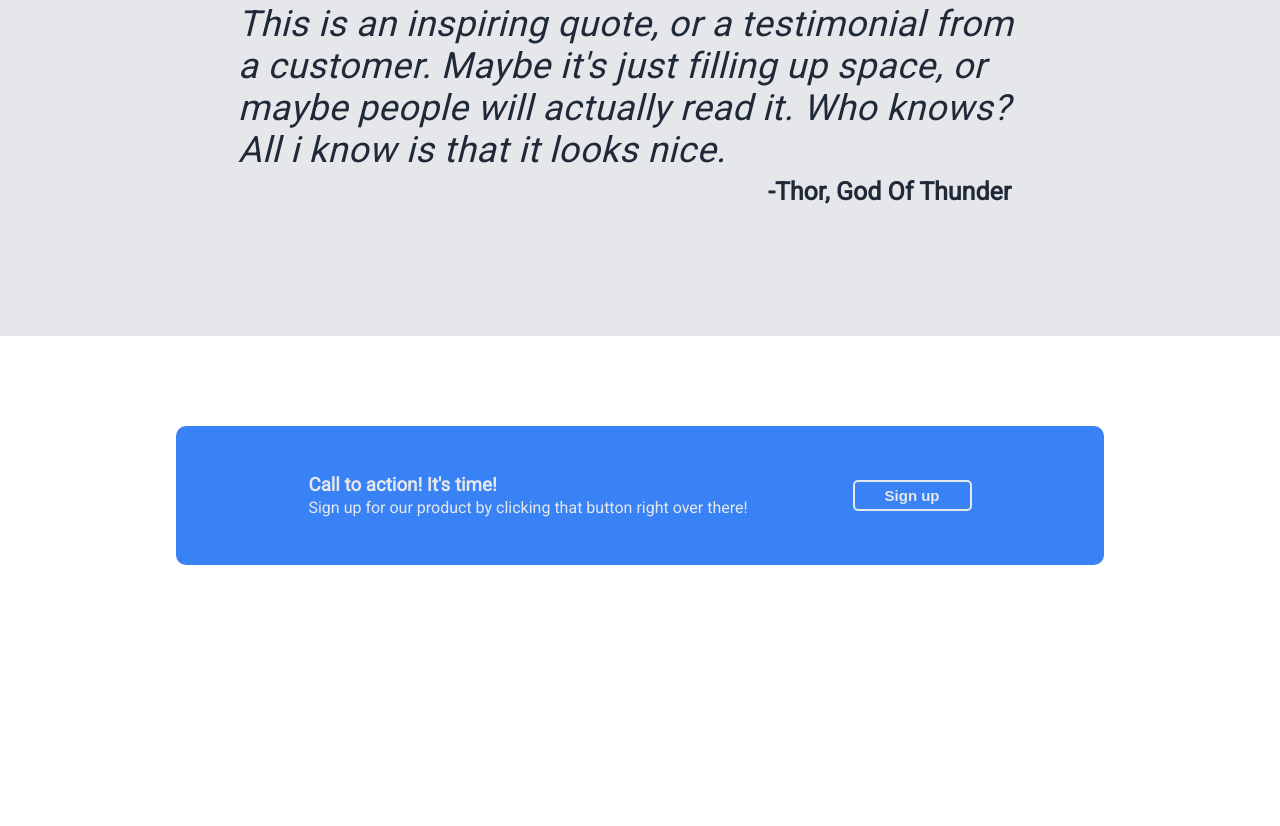
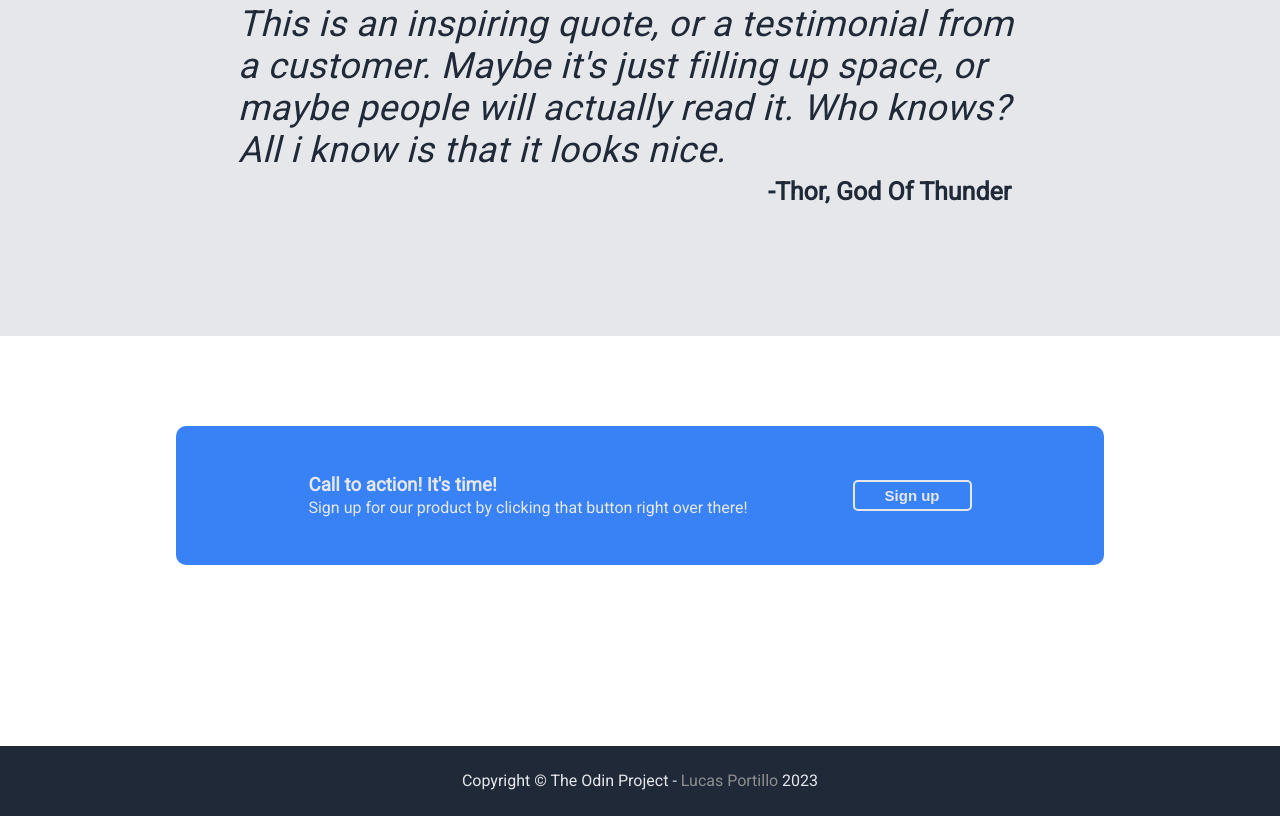
Before and after one commit to lucasporti/TheOdinProject, a plain HTML site: page landing-page/index.html in a window 1280 px wide. Shown: the part 1365-2191 px from the top of the page. Drawn offline with Linux system fonts and the light colour scheme.

Commit message:
Project finished

```diff
--- a/landing-page/index.html
+++ b/landing-page/index.html
@@ -72,5 +72,8 @@
             </div>
         </div>
     </section>
+    <footer>
+        <p>Copyright © The Odin Project - <a href="https://github.com/lucasporti">Lucas Portillo</a> 2023</p>
+    </footer>
 </body>
 </html>
--- a/landing-page/styles.css
+++ b/landing-page/styles.css
@@ -122,7 +122,7 @@ header .right-container .img{
 }
 
 .call-to-action{
-    height: 50vh;
+    height: 40vh;
 }
 .call-to-action__container{
     color: #E5E7EB;
@@ -145,3 +145,20 @@ header .right-container .img{
     font-size: 15px;
     font-weight: bolder;
 }
+footer{
+    width: 100%;
+    color: #E5E7EB;
+    background-color: #1F2937;
+    height: 70px;
+    display: flex;
+    justify-content: center;
+    align-items: center;
+}
+footer a{
+    text-decoration: none;
+    color: #8f8f8f;
+}
+footer a:hover{
+    color: #bb0000;
+    transition: 0.2s;
+}
```
